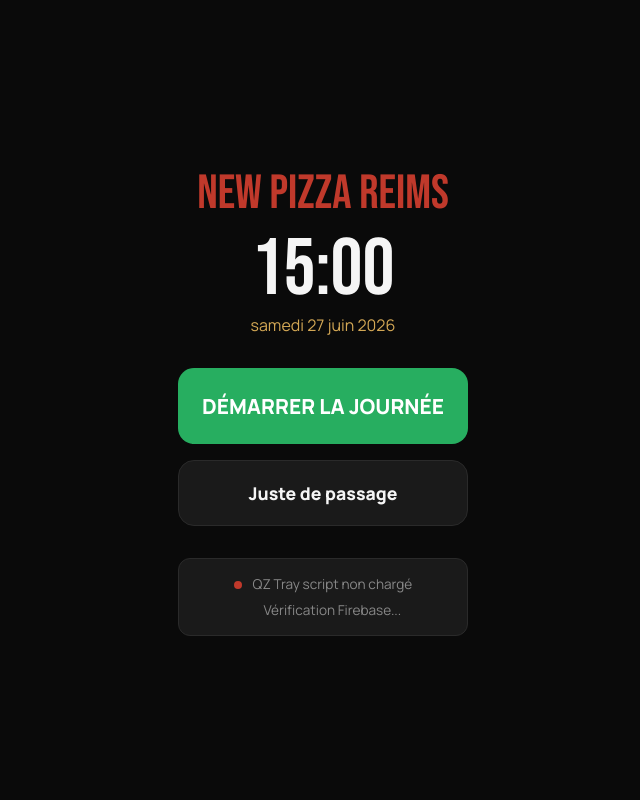
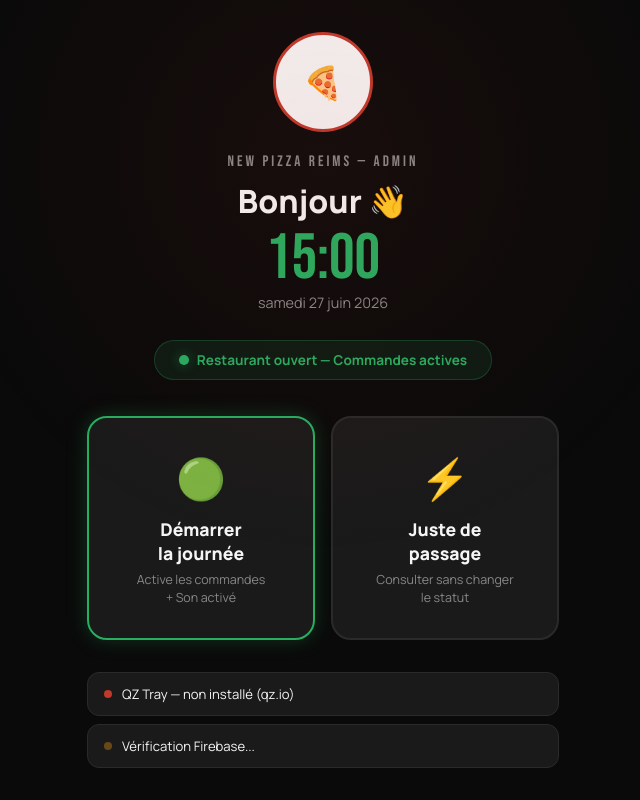
Before and after one commit to AkToook/pizzadelmama, a plain HTML site: page admin/welcome.html in a window 1280 px wide. Shown: the whole page, without its empty margins (317-957 px from the left). Drawn offline with Linux system fonts and the light colour scheme; no server answers.

Commit message:
welcome page style arena

```diff
--- a/admin/welcome.html
+++ b/admin/welcome.html
@@ -3,60 +3,102 @@
 <head>
 <meta charset="UTF-8">
 <meta name="viewport" content="width=device-width, initial-scale=1.0">
-<title>Ouverture — New Pizza Reims</title>
+<title>Admin — New Pizza Reims</title>
 <link href="https://fonts.googleapis.com/css2?family=Bebas+Neue&family=Manrope:wght@400;500;600;700;800&display=swap" rel="stylesheet">
 <style>
 *,*::before,*::after{box-sizing:border-box;margin:0;padding:0}
-:root{--bg:#0a0a0a;--card:#1a1a1a;--border:#2a2a2a;--red:#c0392b;--red-bright:#e74c3c;--green:#27ae60;--gold:#d4a855;--white:#f5f5f5;--dim:#888;--font:'Manrope',sans-serif}
-body{font-family:var(--font);background:var(--bg);color:var(--white);min-height:100vh;display:flex;align-items:center;justify-content:center}
-.welcome{text-align:center;max-width:500px;padding:32px}
-.logo{font-family:'Bebas Neue',sans-serif;font-size:3rem;color:var(--red);margin-bottom:8px}
-.subtitle{color:var(--dim);font-size:1rem;margin-bottom:48px}
-.btn{display:block;width:100%;padding:20px;border-radius:16px;border:none;cursor:pointer;font-family:var(--font);font-weight:800;font-size:1.1rem;margin-bottom:16px;transition:all .2s}
-.btn-start{background:var(--green);color:#fff;font-size:1.3rem;padding:24px}
-.btn-start:hover{background:#2ecc71;transform:scale(1.02)}
-.btn-quick{background:var(--card);color:var(--white);border:1px solid var(--border)}
-.btn-quick:hover{border-color:var(--gold)}
-.status{margin-top:32px;padding:16px;border-radius:12px;background:var(--card);border:1px solid var(--border);font-size:.85rem;color:var(--dim)}
-.status .dot{display:inline-block;width:8px;height:8px;border-radius:50%;margin-right:8px}
-.dot.ok{background:var(--green)}
-.dot.warn{background:var(--red)}
-.time{font-family:'Bebas Neue',sans-serif;font-size:5rem;color:var(--white);margin-bottom:4px;line-height:1}
-.date{color:var(--gold);font-size:1rem;margin-bottom:32px}
+:root{--bg:#0a0a0a;--card:#1a1a1a;--border:#2a2a2a;--red:#c0392b;--red-bright:#e74c3c;--green:#27ae60;--green-glow:rgba(39,174,96,.25);--gold:#d4a855;--orange:#f39c12;--white:#f5f5f5;--dim:#888;--font:'Manrope',sans-serif}
+body{font-family:var(--font);background:var(--bg);color:var(--white);min-height:100vh;display:flex;align-items:center;justify-content:center;overflow:hidden}
+/* Subtle radial glow */
+body::before{content:'';position:fixed;top:-30%;left:50%;transform:translateX(-50%);width:800px;height:800px;background:radial-gradient(circle,rgba(192,57,43,.08) 0%,transparent 70%);pointer-events:none}
+
+.welcome{text-align:center;max-width:520px;width:100%;padding:24px}
+
+/* Logo */
+.logo-wrap{width:100px;height:100px;margin:0 auto 20px;border-radius:50%;border:3px solid var(--red);display:flex;align-items:center;justify-content:center;background:var(--white);overflow:hidden}
+.logo-wrap img{width:80%;height:80%;object-fit:contain}
+.logo-text{font-family:'Bebas Neue',sans-serif;font-size:.95rem;letter-spacing:3px;color:var(--dim);margin-bottom:8px}
+
+/* Greeting */
+.greeting{font-size:2rem;font-weight:800;margin-bottom:4px}
+.clock{font-family:'Bebas Neue',sans-serif;font-size:4rem;color:var(--green);line-height:1;margin-bottom:2px}
+.date{color:var(--dim);font-size:.9rem;margin-bottom:28px}
+
+/* Status pill */
+.status-pill{display:inline-flex;align-items:center;gap:8px;background:rgba(39,174,96,.1);border:1px solid rgba(39,174,96,.25);border-radius:30px;padding:10px 24px;font-weight:700;font-size:.85rem;color:var(--green);margin-bottom:36px}
+.status-pill .dot{width:10px;height:10px;border-radius:50%;background:var(--green);animation:pulse-dot 2s infinite}
+@keyframes pulse-dot{0%,100%{box-shadow:0 0 0 0 rgba(39,174,96,.4)}50%{box-shadow:0 0 8px 4px rgba(39,174,96,.15)}}
+
+/* Cards */
+.cards{display:grid;grid-template-columns:1fr 1fr;gap:16px;margin-bottom:32px}
+.card{background:var(--card);border:2px solid var(--border);border-radius:20px;padding:32px 20px;cursor:pointer;transition:all .25s;text-align:center}
+.card:hover{transform:translateY(-2px)}
+.card-start{border-color:var(--green);box-shadow:0 0 20px var(--green-glow)}
+.card-start:hover{box-shadow:0 0 30px var(--green-glow);border-color:#2ecc71}
+.card-quick:hover{border-color:var(--gold)}
+.card-icon{font-size:2.5rem;margin-bottom:12px}
+.card-title{font-weight:800;font-size:1.1rem;margin-bottom:6px}
+.card-desc{color:var(--dim);font-size:.78rem;line-height:1.4}
+
+/* Status checks */
+.checks{display:flex;flex-direction:column;gap:8px}
+.check{display:flex;align-items:center;gap:10px;background:var(--card);border:1px solid var(--border);border-radius:12px;padding:12px 16px;font-size:.82rem}
+.check .cdot{width:8px;height:8px;border-radius:50%;flex-shrink:0}
+.cdot.ok{background:var(--green)}
+.cdot.warn{background:var(--red)}
+.cdot.loading{background:var(--orange);animation:blink .8s infinite}
+@keyframes blink{0%,100%{opacity:1}50%{opacity:.2}}
 </style>
 </head>
 <body>
 
 <div class="welcome">
-  <div class="logo">NEW PIZZA REIMS</div>
-  <div class="time" id="clock">--:--</div>
+  <!-- Logo -->
+  <div class="logo-wrap">
+    <img src="../img/logo.png" alt="New Pizza Reims" onerror="this.parentElement.innerHTML='<span style=font-size:2rem>🍕</span>'">
+  </div>
+  <div class="logo-text">NEW PIZZA REIMS — ADMIN</div>
+
+  <!-- Greeting -->
+  <div class="greeting">Bonjour 👋</div>
+  <div class="clock" id="clock">--:--</div>
   <div class="date" id="dateStr">--</div>
 
-  <button class="btn btn-start" onclick="startDay()">
-    DÉMARRER LA JOURNÉE
-  </button>
-  <button class="btn btn-quick" onclick="quickPass()">
-    Juste de passage
-  </button>
+  <!-- Status -->
+  <div class="status-pill"><span class="dot"></span>Restaurant ouvert — Commandes actives</div>
 
-  <div class="status">
-    <div style="margin-bottom:8px">
-      <span class="dot" id="qzDot"></span>
-      <span id="qzStatus">Vérification QZ Tray...</span>
+  <!-- Action cards -->
+  <div class="cards">
+    <div class="card card-start" onclick="startDay()">
+      <div class="card-icon">🟢</div>
+      <div class="card-title">Démarrer<br>la journée</div>
+      <div class="card-desc">Active les commandes<br>+ Son activé</div>
     </div>
-    <div>
-      <span class="dot" id="fbDot"></span>
-      <span id="fbStatus">Vérification Firebase...</span>
+    <div class="card card-quick" onclick="quickPass()">
+      <div class="card-icon">⚡</div>
+      <div class="card-title">Juste de<br>passage</div>
+      <div class="card-desc">Consulter sans changer<br>le statut</div>
     </div>
+  </div>
+
+  <!-- System checks -->
+  <div class="checks">
+    <div class="check"><span class="cdot loading" id="qzDot"></span><span id="qzText">Vérification QZ Tray...</span></div>
+    <div class="check"><span class="cdot loading" id="fbDot"></span><span id="fbText">Vérification Firebase...</span></div>
   </div>
 </div>
 
+<!-- QZ Tray -->
+<script src="https://cdn.jsdelivr.net/npm/qz-tray@2/qz-tray.js"></script>
+
+<!-- Firebase -->
 <script src="https://www.gstatic.com/firebasejs/10.12.0/firebase-app-compat.js"></script>
 <script src="https://www.gstatic.com/firebasejs/10.12.0/firebase-firestore-compat.js"></script>
+
 <script>
 // Clock
 function updateClock(){
-  const now = new Date();
+  var now = new Date();
   document.getElementById('clock').textContent = now.toLocaleTimeString('fr-FR',{hour:'2-digit',minute:'2-digit'});
   document.getElementById('dateStr').textContent = now.toLocaleDateString('fr-FR',{weekday:'long',day:'numeric',month:'long',year:'numeric'});
 }
@@ -72,47 +114,37 @@ firebase.initializeApp({
   messagingSenderId:"39771057202",
   appId:"1:39771057202:web:e55aa7ce61d7d39f82a02b"
 });
-const db = firebase.firestore();
-db.collection('orders').limit(1).get().then(()=>{
-  document.getElementById('fbDot').className='dot ok';
-  document.getElementById('fbStatus').textContent='Firebase connecté';
-}).catch(()=>{
-  document.getElementById('fbDot').className='dot warn';
-  document.getElementById('fbStatus').textContent='Firebase erreur';
+var db = firebase.firestore();
+db.collection('orders').limit(1).get().then(function(){
+  document.getElementById('fbDot').className='cdot ok';
+  document.getElementById('fbText').textContent='Firebase connecté';
+}).catch(function(){
+  document.getElementById('fbDot').className='cdot warn';
+  document.getElementById('fbText').textContent='Firebase — erreur de connexion';
 });
 
 // QZ Tray check
 function checkQZ(){
-  const dot = document.getElementById('qzDot');
-  const txt = document.getElementById('qzStatus');
   if(typeof qz !== 'undefined'){
-    qz.websocket.connect().then(()=>{
-      dot.className='dot ok';
-      txt.textContent='QZ Tray connecté';
-    }).catch(()=>{
-      dot.className='dot warn';
-      txt.textContent='QZ Tray non connecté';
+    qz.websocket.connect().then(function(){
+      return qz.printers.find();
+    }).then(function(printers){
+      document.getElementById('qzDot').className='cdot ok';
+      document.getElementById('qzText').textContent='Imprimante: ' + (printers[0] || 'aucune');
+    }).catch(function(){
+      document.getElementById('qzDot').className='cdot warn';
+      document.getElementById('qzText').textContent='QZ Tray — non connecté';
     });
   } else {
-    dot.className='dot warn';
-    txt.textContent='QZ Tray non détecté — installer qz.io';
+    document.getElementById('qzDot').className='cdot warn';
+    document.getElementById('qzText').textContent='QZ Tray — non installé (qz.io)';
   }
 }
-
-// Load QZ Tray script dynamically
-const qzScript = document.createElement('script');
-qzScript.src = 'https://cdn.jsdelivr.net/npm/qz-tray@2/qz-tray.js';
-qzScript.onload = () => setTimeout(checkQZ, 500);
-qzScript.onerror = () => {
-  document.getElementById('qzDot').className='dot warn';
-  document.getElementById('qzStatus').textContent='QZ Tray script non chargé';
-};
-document.head.appendChild(qzScript);
+setTimeout(checkQZ, 1000);
 
 // Actions
 function startDay(){
-  // Déverrouiller audio Chrome (obligatoire via interaction utilisateur)
-  const ctx = new (window.AudioContext || window.webkitAudioContext)();
+  var ctx = new (window.AudioContext || window.webkitAudioContext)();
   ctx.resume();
   localStorage.setItem('apk_audio_unlocked', 'true');
   localStorage.setItem('apk_day_started', new Date().toDateString());
@@ -120,7 +152,7 @@ function startDay(){
 }
 
 function quickPass(){
-  const ctx = new (window.AudioContext || window.webkitAudioContext)();
+  var ctx = new (window.AudioContext || window.webkitAudioContext)();
   ctx.resume();
   window.location.href = 'orders.html';
 }
```
